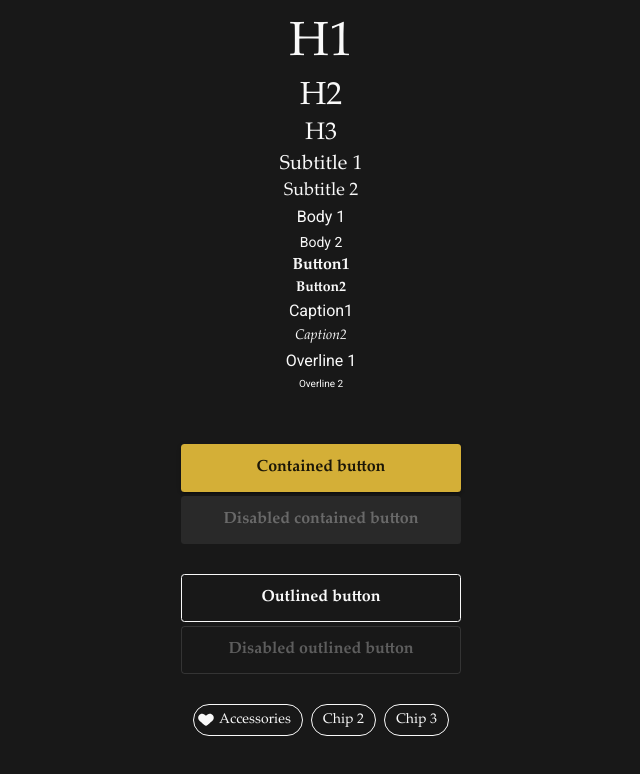
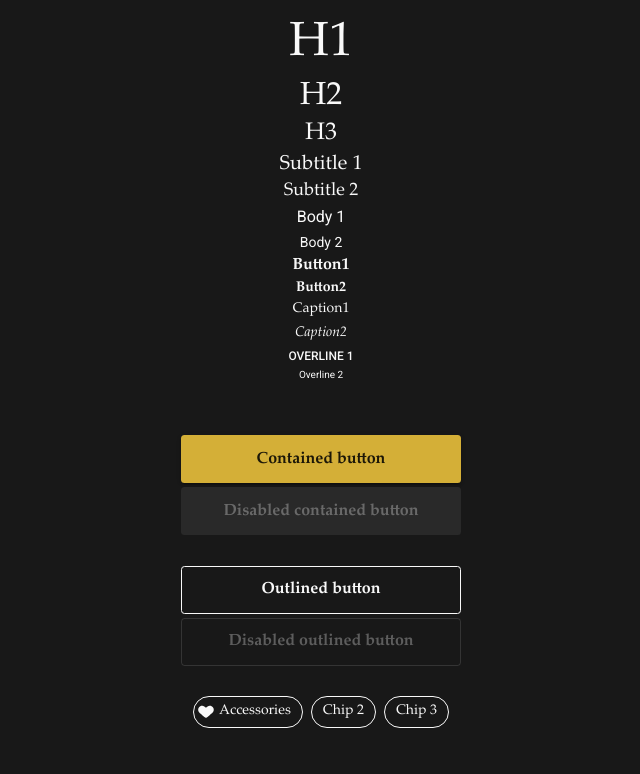
Before and after one commit to VCyx/mb-gallery-client, a Next.js app: page /ui-kit in a window 1280 px wide. Shown: the top 774 px of the page, without its empty margins (319-959 px from the left). Built offline with nearby package versions, Linux system fonts and the light colour scheme; what @mui/material-nextjs would draw is missing.

Commit message:
build fix

```diff
--- a/src/@types/mui.d.ts
+++ b/src/@types/mui.d.ts
@@ -20,11 +20,13 @@ declare module "@mui/material/styles" {
 
   interface TypographyVariants {
     button2: React.CSSProperties;
+    caption2: React.CSSProperties;
     overline2: React.CSSProperties;
   }
 
   interface TypographyVariantsOptions {
     button2?: React.CSSProperties;
+    caption2?: React.CSSProperties;
     overline2?: React.CSSProperties;
   }
 }
@@ -32,6 +34,7 @@ declare module "@mui/material/styles" {
 declare module "@mui/material/Typography" {
   interface TypographyPropsVariantOverrides {
     button2: true;
+    caption2: true;
     overline2: true;
   }
 }
--- a/src/app/ui-kit/page.tsx
+++ b/src/app/ui-kit/page.tsx
@@ -6,7 +6,7 @@ import Favourite from "../../../public/icons/favourite.svg";
 import { useState } from "react";
 
 export default function UiKit() {
-  const [selectedChip, setSelectedChip] = useState<number>(null);
+  const [selectedChip, setSelectedChip] = useState<number | null>(null);
 
   const handleDeleteChip = () => {
     console.info("You clicked the delete icon.");
@@ -36,9 +36,9 @@ export default function UiKit() {
       <Typography variant="body2">Body 2</Typography>
       <Typography variant="button">Button1</Typography>
       <Typography variant="button2">Button2</Typography>
-      <Typography variant="caption1">Caption1</Typography>
+      <Typography variant="caption">Caption1</Typography>
       <Typography variant="caption2">Caption2</Typography>
-      <Typography variant="overline1">Overline 1</Typography>
+      <Typography variant="overline">Overline 1</Typography>
       <Typography variant="overline2">Overline 2</Typography>
 
       <br />
```
